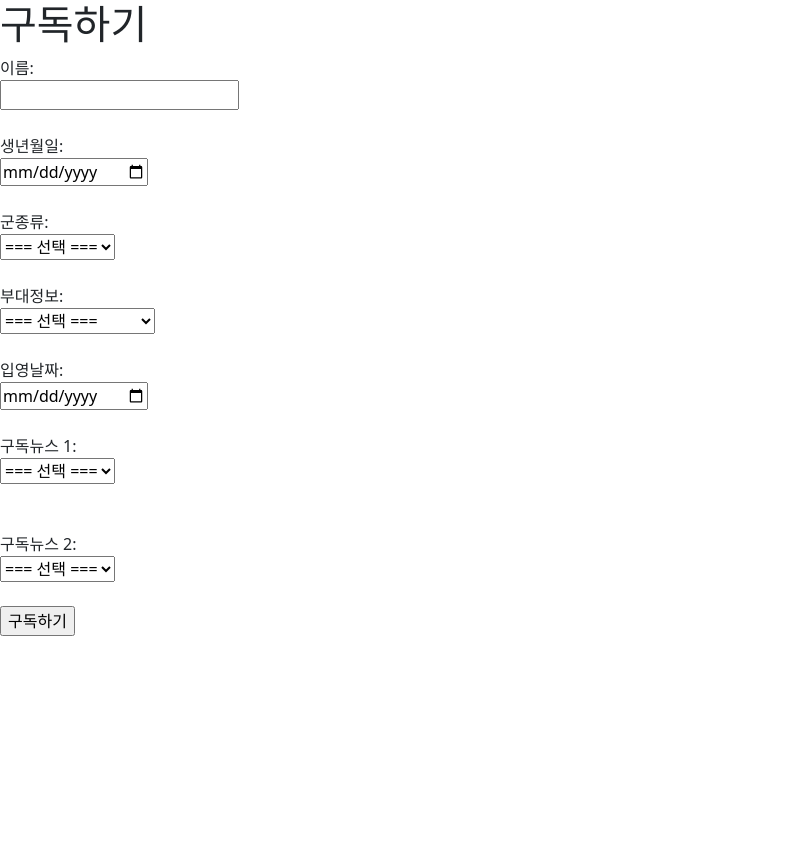
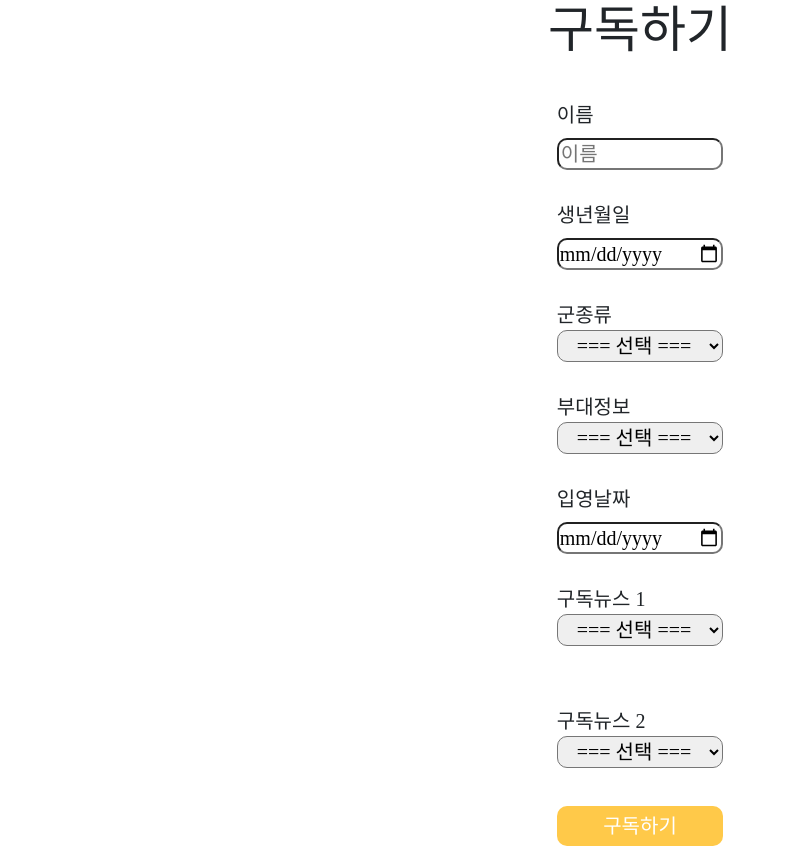
Before and after one commit to yhkim337/Hackathon, a Django app: page /accounts/subscribe/ in a window 1280 px wide. Shown: the whole page, without its empty margins (0-789 px from the left). Before the commit the page ends 636 px from the top, so only its background shows below. Run offline with Django 4.2, Linux system fonts and the light colour scheme; some web fonts are replaced.

Commit message:
[design]login, signup, subscribe

```diff
--- /dev/null
+++ b/accounts/static/accounts/css/subscribe.css
@@ -0,0 +1,53 @@
+/* 강한육군체 */
+@font-face {
+    font-family: 'ROKAMedium';
+    src: url('https://cdn.jsdelivr.net/gh/projectnoonnu/noonfonts_2104@1.1/ROKAMedium.woff') format('woff');
+    font-weight: normal;
+    font-style: normal;
+}
+
+body {
+    font-family: 'ROKAMedium';
+    display: flex;
+    flex-direction: column;
+    align-items: center;
+}
+
+#subscribe-container {
+    font-size: 20px;
+}
+
+h1 {
+    margin-bottom: 5vh;
+    font-size: 50px;
+}
+
+input {
+    border-radius: 10px;
+    margin-top: 1vh;
+    height: 4vh;
+    width: 13vw;
+}
+
+select {
+    border-radius: 10px;
+    height: 4vh;
+    width: 13vw;
+}
+
+option {
+    border-radius: 10px;
+}
+
+#selection {
+    text-align: center;
+}
+
+#subscribe-button {
+    border-radius: 10px;
+    border: 0px solid #ffc949;
+    background-color: #ffc949;
+    color: white;
+    height: 5vh;
+    width: 13vw;
+}
--- a/accounts/templates/accounts/subscribe.html
+++ b/accounts/templates/accounts/subscribe.html
@@ -6,39 +6,41 @@
 	  <meta name="viewport" content="width=device-width, initial-scale=1.0">
 	  {% load static %}
       <link href="https://cdn.jsdelivr.net/npm/bootstrap@5.1.3/dist/css/bootstrap.min.css" rel="stylesheet" integrity="sha384-1BmE4kWBq78iYhFldvKuhfTAU6auU8tT94WrHftjDbrCEXSU1oBoqyl2QvZ6jIW3" crossorigin="anonymous">
+      <link rel="stylesheet" href="{% static 'accounts/css/subscribe.css' %}">
 
 	</head>
 
 	<body>
 
         <h1> 구독하기 </h1>
+        <div id='subscribe-container'>
             <form method="POST" action="{% url 'subscribe' %}">
                 {% csrf_token %}
-            이름:
+                이름
                 <br>
-            <input name="name" type="text" value="">
+                <input name="name" type="text" value="" placeholder="이름" onfocus="this.placeholder = ''" onblur="this.placeholder = '이름'">
                 <br>
                 <br>
-            생년월일:
+                생년월일
                 <br>
                 <input name="birthday" type="date" value="">
                 <br>
                 <br>
-            군종류:
+                군종류
                 <br>
                 <select name="army_type">
-                <option value="" selected>=== 선택 ===</option>
-                <option value="육군">육군</option>
-                <option value="공군">공군</option>
-                <option value="해군">해군</option>
-                <option value="해병대">해병대</option>
+                    <option class='option-item' id='selection' value="" selected>=== 선택 ===</option>
+                    <option class='option-item' value="육군">육군</option>
+                    <option class='option-item' value="공군">공군</option>
+                    <option class='option-item' value="해군">해군</option>
+                    <option class='option-item' value="해병대">해병대</option>
                 </select>
                 <br>
                 <br>
-            부대정보:
+                부대정보
                 <br>
                 <select name="unit_type">
-                <option value="none" selected>=== 선택 ===</option>
+                    <option value="none" id='selection' selected>=== 선택 ===</option>
                     <option value="논산훈련소">논산훈련소</option>
                     <option value="1사단">1사단</option>
                     <option value="3사단">3사단</option>
@@ -67,15 +69,15 @@
                 </select>
                 <br>
                 <br>
-            입영날짜:
+                입영날짜
                 <br>
                 <input name="enter_date" type="date" value="">
                 <br>
                 <br>
-            구독뉴스 1:
+                구독뉴스 1
                 <br>
                 <select name="sub_type1" onchange="showfield1(this.options[this.selectedIndex].value)">
-                <option value="" selected>=== 선택 ===</option>
+                    <option value="" id='selection' selected>=== 선택 ===</option>
                     <option value="국내야구">국내야구</option>
                     <option value="해외야구">해외야구</option>
                     <option value="국내축구">국내축구</option>
@@ -87,10 +89,10 @@
                 <div id="div1"></div>
                 <br>
                 <br>
-            구독뉴스 2:
+                구독뉴스 2
                 <br>
                 <select name="sub_type2" onchange="showfield2(this.options[this.selectedIndex].value)">
-                <option selected="selected">=== 선택 ===</option>
+                    <option id='selection' selected="selected">=== 선택 ===</option>
                     <option value="국내야구">국내야구</option>
                     <option value="해외야구">해외야구</option>
                     <option value="국내축구">국내축구</option>
@@ -101,9 +103,9 @@
                 </select>
                 <div id="div2"></div>
                 <br>
-            <input type="submit" value="구독하기">
+                <input id='subscribe-button' type="submit" value="구독하기">
             </form>
-
+        </div>
 
         <script src="https://cdn.jsdelivr.net/npm/bootstrap@5.1.3/dist/js/bootstrap.bundle.min.js" integrity="sha384-ka7Sk0Gln4gmtz2MlQnikT1wXgYsOg+OMhuP+IlRH9sENBO0LRn5q+8nbTov4+1p" crossorigin="anonymous"></script>
         <script src="{% static 'accounts/js/subscribe.js' %}"></script>
```
Also changed, not shown: accounts/static/accounts/css/login.css (added, +50 -0 lines), accounts/static/accounts/css/signup.css (added, +52 -0 lines), accounts/templates/accounts/signup.html (+18 -8 lines), accounts/templates/base.html (+15 -0 lines), accounts/templates/registration/login.html (+11 -3 lines), soldierLetter/static/soldierLetter/css/index.css (+6 -3 lines). Lines whose indentation alone changed are shown as unchanged.
